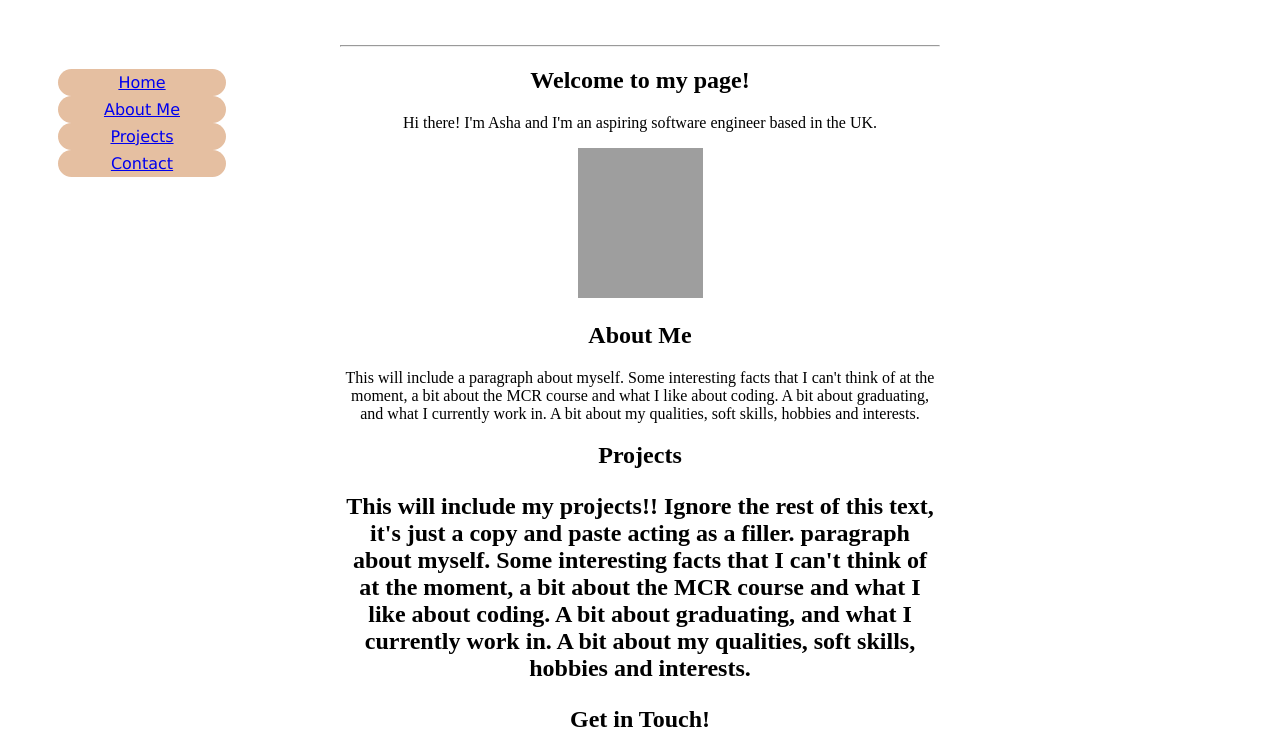
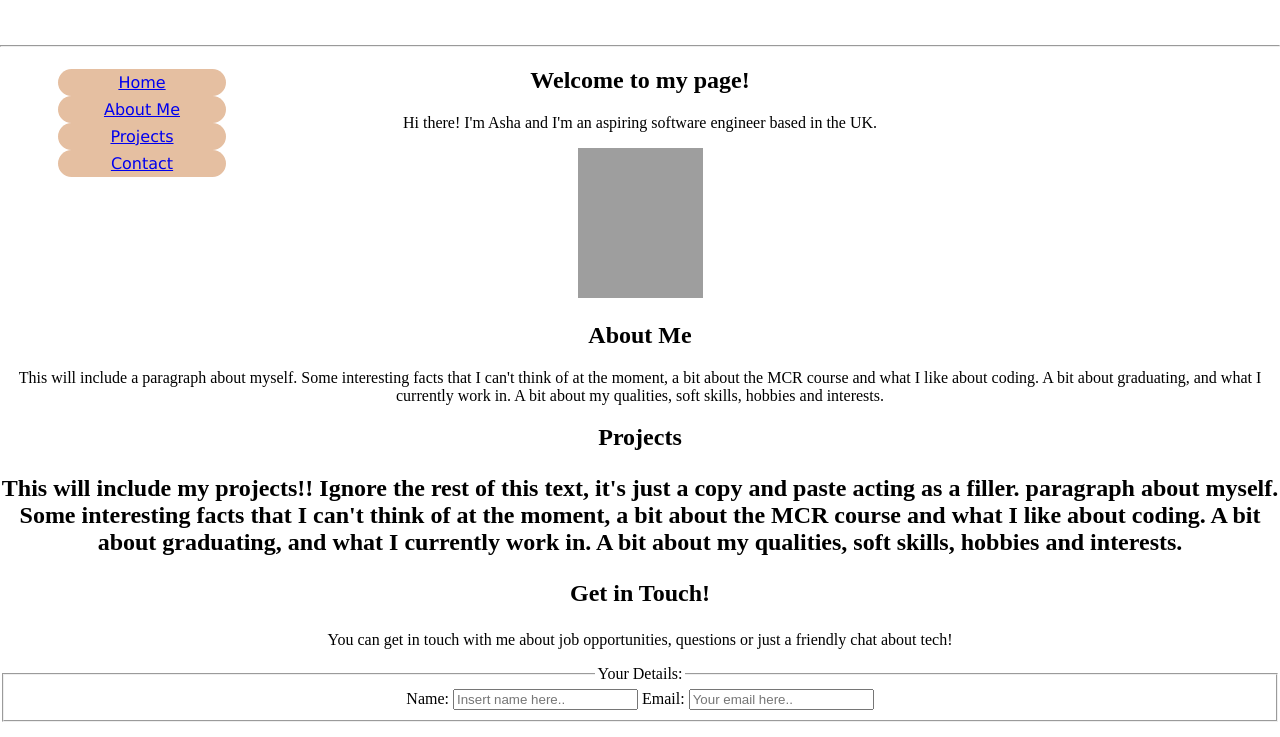
Before and after one commit to ashahirsi/portfolio, a plain HTML site: page index.html in a window 1280 px wide. Shown: the part 61-798 px from the top of the page. Drawn offline with Linux system fonts and the light colour scheme; grey boxes are pictures that could not be loaded.

Commit message:
made some changes

```diff
--- a/styles.css
+++ b/styles.css
@@ -1,5 +1,6 @@
 * body {
-    width: 600px;
+    width: 100%;
+    min-width: 100%;
     margin: 0 auto;
     background: white;
     text-align: center;
@@ -19,6 +20,7 @@
     top: 10vh;
     left: 1vh;
     width: 40px;
+
 }
 .nav li {
     margin: 0px;
```
